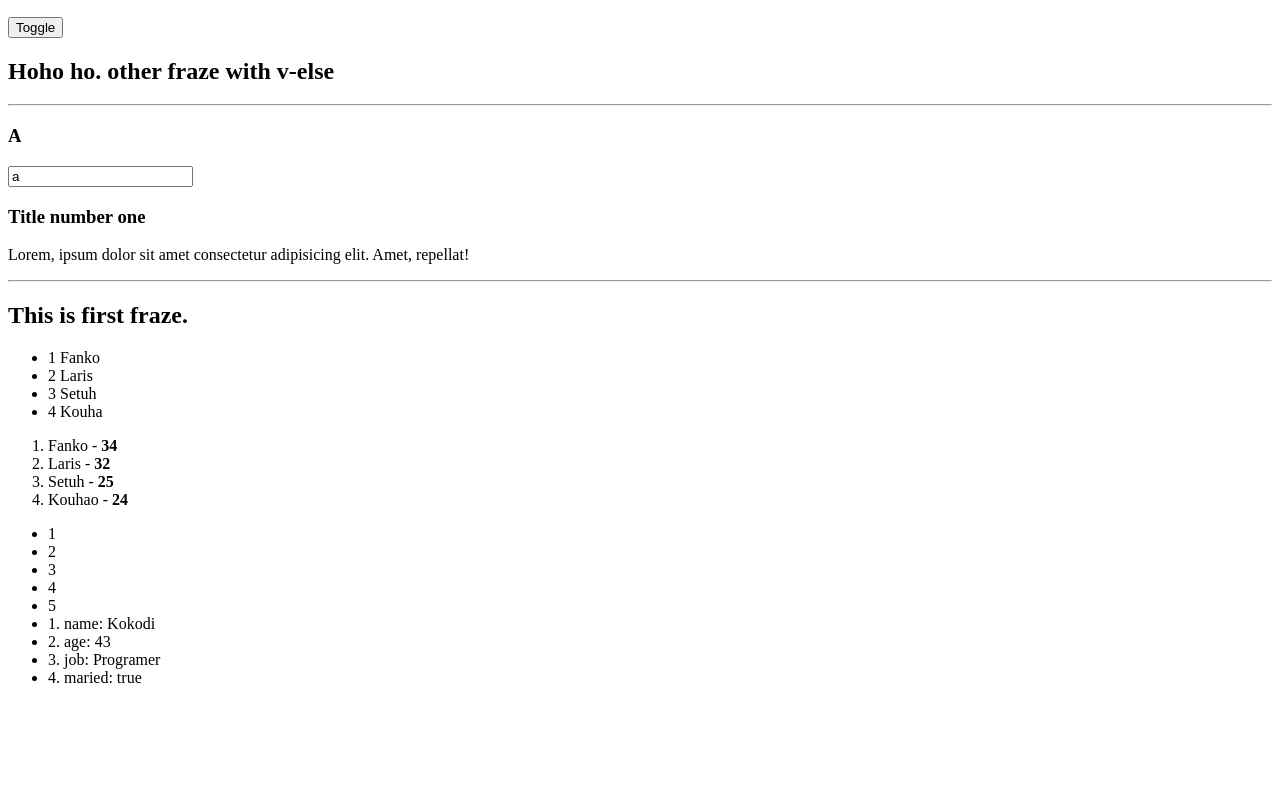
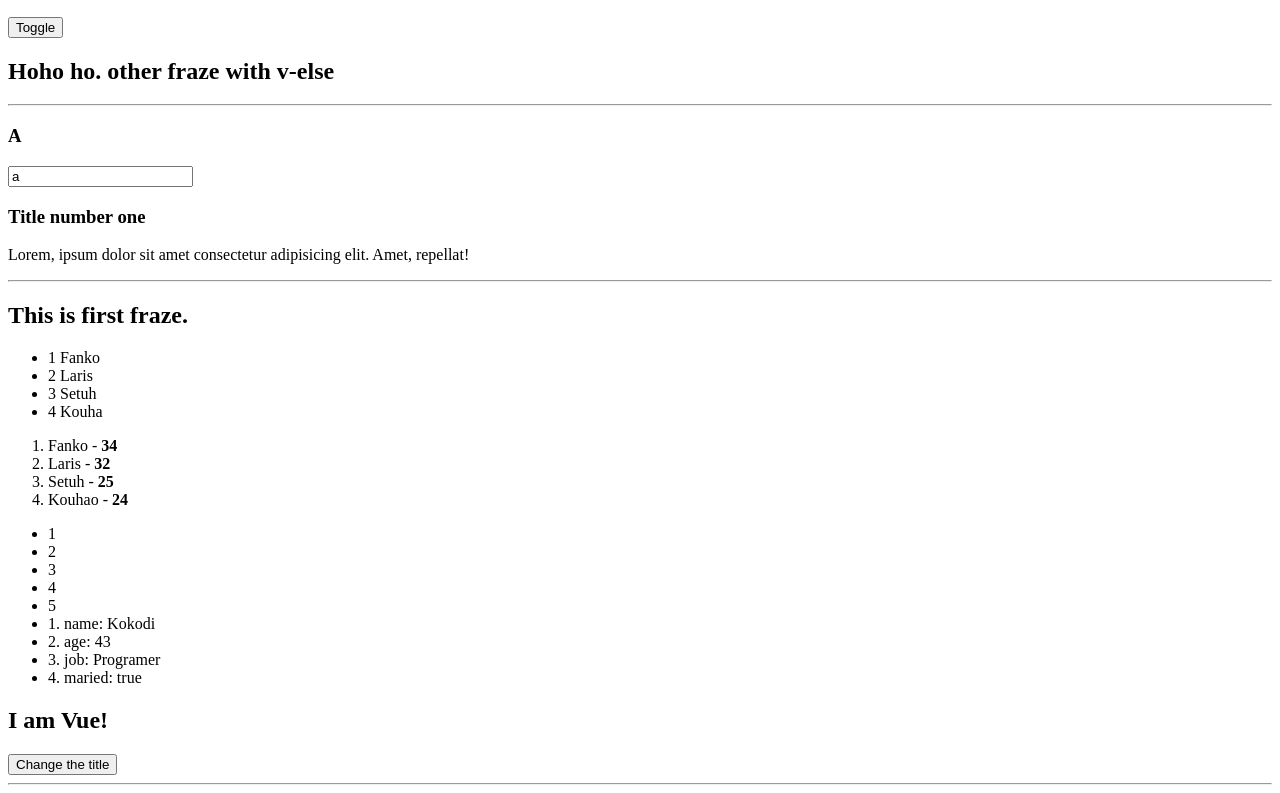
Before and after one commit to rapdan/VueTest, a plain HTML site: page index.html in a window 1280 px wide. Shown: the part 1489-2282 px from the top of the page. Before the commit the page ends 2192 px from the top, so only its background shows below. Drawn offline with nearby package versions, Linux system fonts and the light colour scheme.

Commit message:
Added refs

```diff
--- a/index.html
+++ b/index.html
@@ -90,6 +90,9 @@
         <li v-for="numb in 5">{{numb}}</li>
         <li v-for="(value, key, index) in person">{{index+1}}. {{key}}: {{value}}</li>
     </ul>
+    <h2 ref="heading">{{title}}</h2>
+    <button @click="changeTitle">Change the title</button>
+    <hr ref="horizLine" >
     </div>
 
     <script src="https://cdn.jsdelivr.net/npm/vue/dist/vue.js"></script>
@@ -117,7 +120,8 @@
                 type: 'a',
                 people: ['Fanko','Laris', 'Setuh', 'Kouha'],
                 people2: [{name: 'Fanko', age: 34}, {name: 'Laris', age: 32}, {name: 'Setuh', age: 25}, {name: 'Kouhao', age: 24}],
-                person: {name: 'Kokodi', age: 43, job: 'Programer', maried: true}
+                person: {name: 'Kokodi', age: 43, job: 'Programer', maried: true},
+                title: 'I am Vue!'
             },
             computed: {
                 getCssClass: function() {
@@ -162,6 +166,12 @@
                 },
                 alertValue: function(event){
                     alert(event.target.value)
+                },
+                changeTitle: function(){
+                    this.title="New title!",
+                    this.$refs.heading.style.color = "darkred",
+                    this.$refs.horizLine.size = 10,
+                    console.log(this.$refs)
                 }
 			}
         })
```
